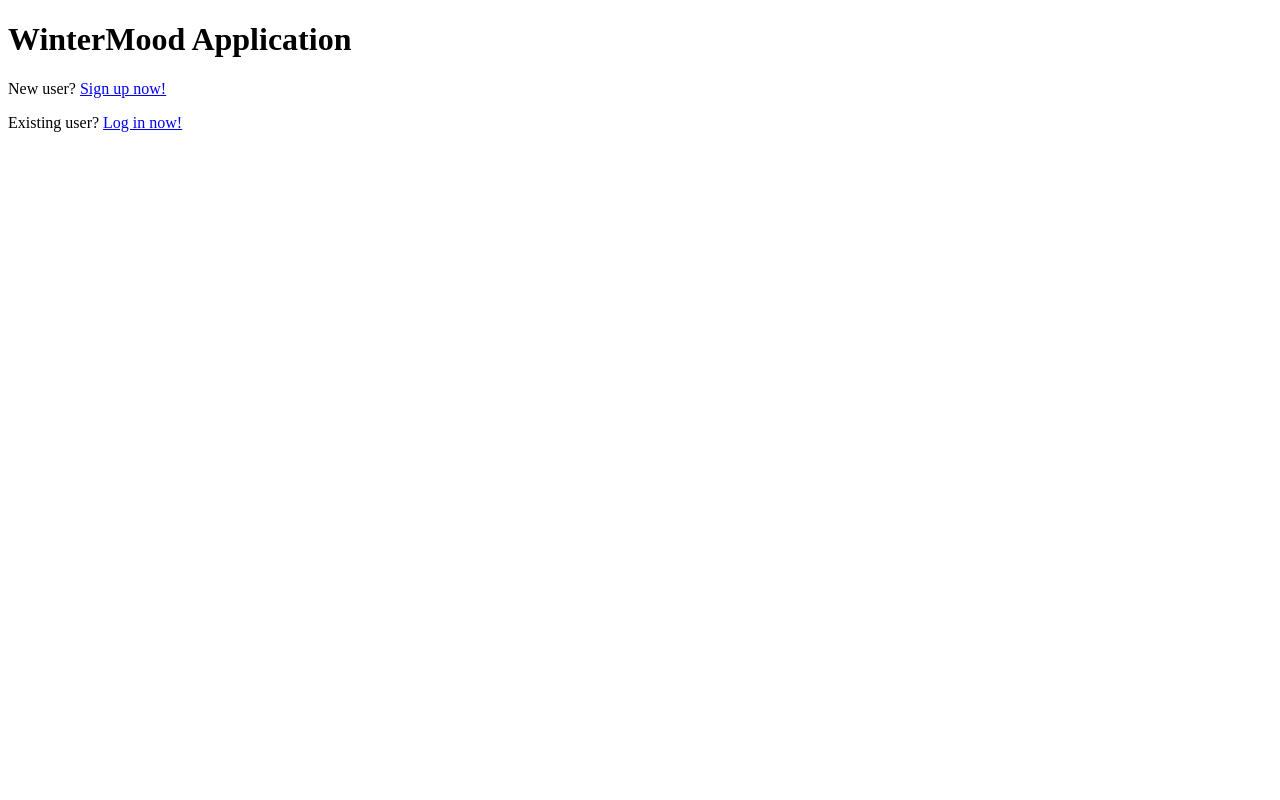
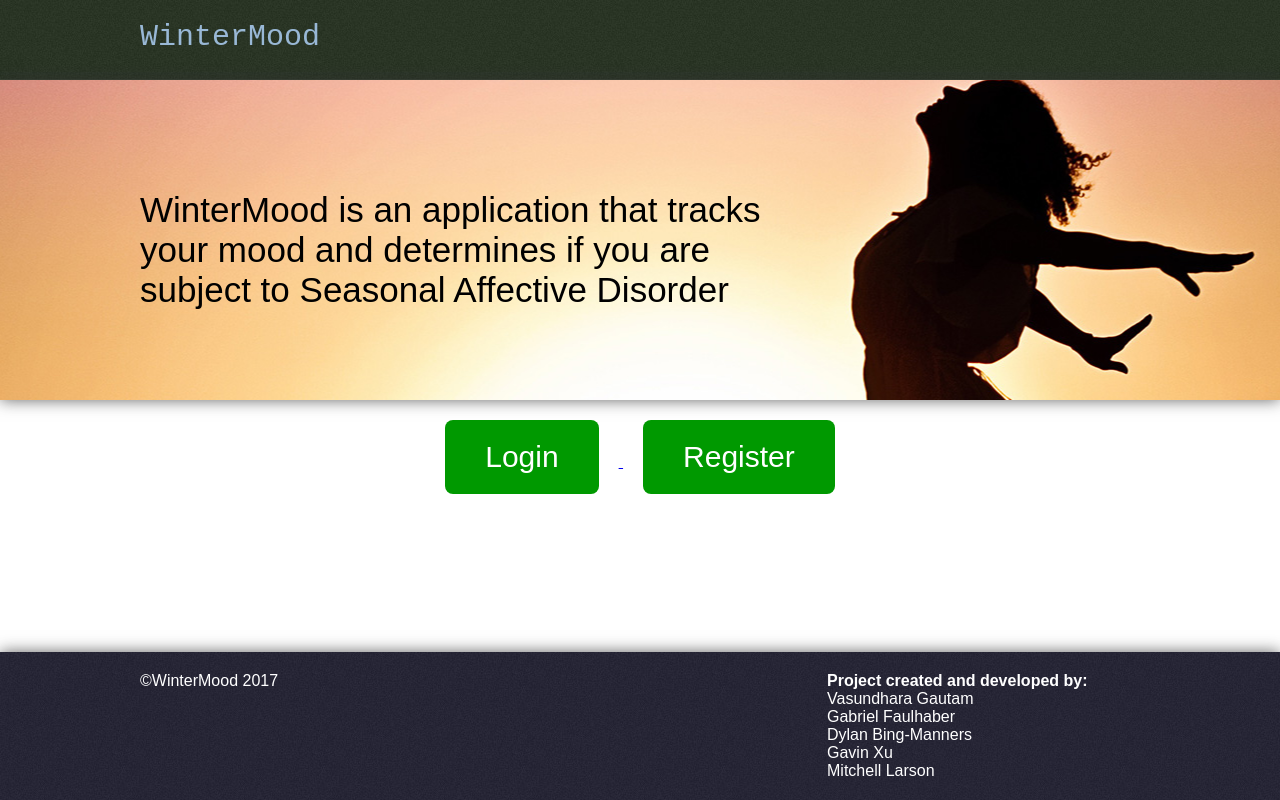
Before and after one commit to garbrl/WinterMood, a Rails app: page / in a window 1280 px wide. Run offline with Rails 7, Linux system fonts and the light colour scheme; style sheets or scripts are compiled from the project's sources.

Commit message:
View / Controller integration

```diff
--- a/app/views/welcome/index.html.erb
+++ b/app/views/welcome/index.html.erb
@@ -1,9 +1,151 @@
-<h1> WinterMood Application </h1>
 
-<% if logged_in? %>
+
+<style>
+
+  html, body{
+    height:100%;
+  }
+
+  body{
+    margin:0;
+    padding:0;
+    font-family:Arial, Helvetica, sans-serif;
+    position:relative;
+  }
+
+  .frame{
+    width:1000px;
+    margin:auto;
+    padding:20px;
+  }
+
+  .right{
+    width:313px;
+    padding:0 0 0 20px;
+    float:right;
+  }
+
+  .left{
+    width:667px;
+    float:left;
+  }
+
+  .v_center{
+    display: flex;
+    justify-content: center;
+    flex-direction: column;
+    height: 300px;
+  }
+
+  .buttons{
+    position:relative;
+    margin:auto;
+    text-align:center;
+  }
+
+  button.big{
+    margin: 20px;
+    padding: 20px 40px;
+    font-size:30px;
+    color:white;
+    background-color:#090;
+    border:thin #030;
+    border-radius:8px;
+  }
+
+  #site{
+    height:100%;
+    position:relative;
+  }
+
+  #header{
+    width:100%;
+    height:80px;
+    float:left;
+    padding:0;
+    background-color:#1d241a;
+    background-image:url(header_bg.jpg);
+    background-repeat:repeat-x;
+    font-family:"Courier New", Courier, monospace;
+    font-size:30px;
+    color:#99b8d6;
+  }
+
+  #footer{
+    position:absolute;
+    width:100%;
+    bottom:0;
+    padding:0 0 20px 0;
+    color:white;
+    background-color:#252534;
+    background-image:url(footer_bg.jpg);
+    background-repeat:repeat;
+    box-shadow:0 0 15px rgba(50,50,50,0.75)
+  }
+
+  #main{
+    width:100%;
+    float:left;
+    margin-bottom:20px;
+  }
+
+  #feature{
+    width:100%;
+    float:left;
+    padding:0;
+    font-size:35px;
+    position:relative;
+    background-image:url(feature_bg.jpg);
+    background-position:center;
+    box-shadow:0 0 15px rgba(50,50,50,0.75)
+  }
+
+</style>
+
+
+
+
+<% if (!logged_in?) %>
+
+  <div id="header">
+    <div class="frame">WinterMood</div>
+  </div>
+  <div id="main">
+    <div id="feature">
+      <div class="frame">
+        <div class="left v_center">
+        WinterMood is an application that tracks your mood and determines if you are subject to Seasonal Affective Disorder
+        </div>
+      </div>
+    </div>
+    <div class="buttons">
+      <a href=<%= login_path  %> >
+        <button type="button" class="big">Login</button>
+      </a>
+      <a href=<%= signup_path %> >
+        <button type="button" class="big">Register</button>
+      </a>
+    </div>
+  </div>
+  <div id="footer">
+    <div class="frame">
+      <div class="left">
+        &copyWinterMood 2017
+      </div>
+    <div class="right">
+      <b>Project created and developed by:</b><br/>
+        Vasundhara Gautam<br/>
+        Gabriel Faulhaber<br/>
+        Dylan Bing-Manners<br/>
+        Gavin Xu<br/>
+        Mitchell Larson<br/>
+      </div>
+    </div>
+  </div>
+
+<% else %>
+
   <p> You are logged in as <%= current_user.username %></p>
   <%= link_to "Log out", logout_path, method: :delete %>
-<% else %>
-  <p>New user? <%= link_to "Sign up now!", signup_path %></p>
-  <p>Existing user? <%= link_to "Log in now!", login_path %></p>
+
 <% end %>
--- a/config/routes.rb
+++ b/config/routes.rb
@@ -9,6 +9,7 @@ Rails.application.routes.draw do
   post	  '/signup',	to: 'users#create'
 
 
+
   resources :users
 
   # For details on the DSL available within this file, see http://guides.rubyonrails.org/routing.html
```
Also changed, not shown: public/feature_bg.jpg (added), public/footer_bg.jpg (added), public/header_bg.jpg (added), 1 other file.
